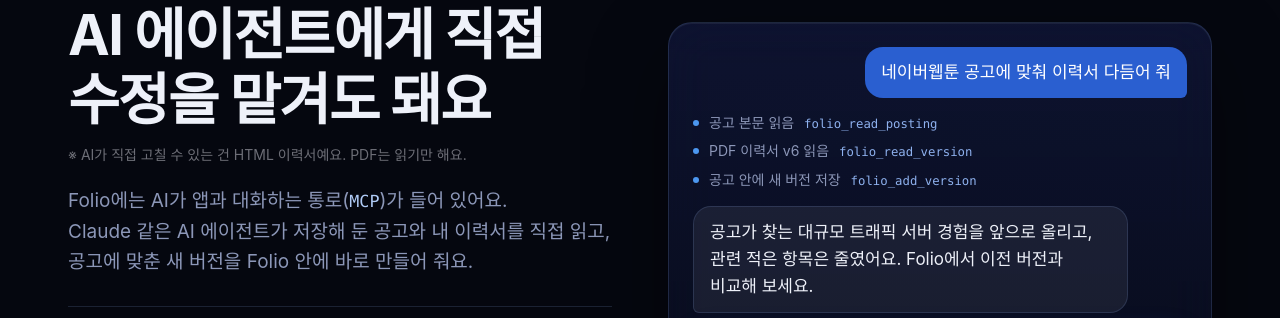
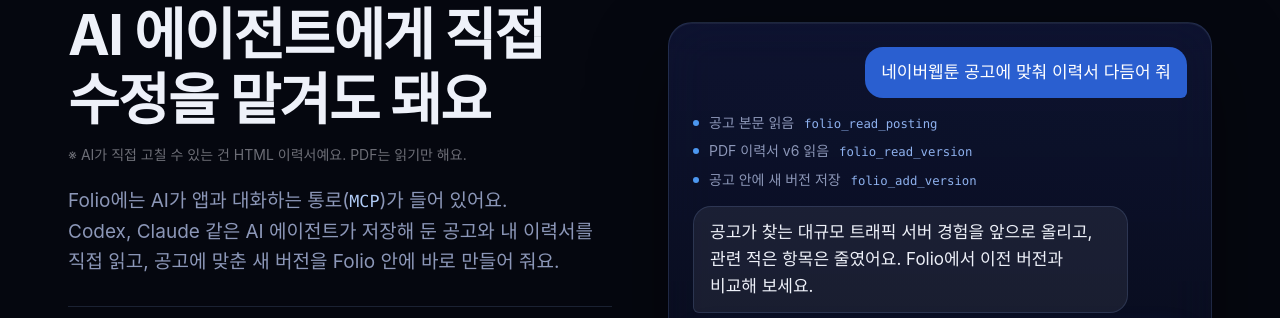
Before and after one commit to 2Jaeheon/homebrew-folio, a plain HTML site: page docs/index.html in a window 1280 px wide. Shown: the part 2795-3113 px from the top of the page. Drawn offline with Linux system fonts and the light colour scheme; animation ran at ten frames a second; a web font is replaced by a local one.

Commit message:
docs(site): Codex, Claude 예시

```diff
--- a/docs/index.html
+++ b/docs/index.html
@@ -171,7 +171,7 @@
   <div class="mcp-copy">
     <h2 class="section-title" id="mcp-title" data-rise>AI 에이전트에게 직접 수정을 맡겨도 돼요</h2>
     <p class="mcp-note">※ AI가 직접 고칠 수 있는 건 HTML 이력서예요. PDF는 읽기만 해요.</p>
-    <p class="lead">Folio에는 AI가 앱과 대화하는 통로(<code>MCP</code>)가 들어 있어요.<br>Claude 같은 AI 에이전트가 저장해 둔 공고와 내 이력서를 직접 읽고, 공고에 맞춘 새 버전을 Folio 안에 바로 만들어 줘요.</p>
+    <p class="lead">Folio에는 AI가 앱과 대화하는 통로(<code>MCP</code>)가 들어 있어요.<br>Codex, Claude 같은 AI 에이전트가 저장해 둔 공고와 내 이력서를 직접 읽고, 공고에 맞춘 새 버전을 Folio 안에 바로 만들어 줘요.</p>
     <dl class="rules">
       <div><dt>읽어요</dt><dd>저장한 공고, 내 이력서와 모든 버전</dd></div>
       <div><dt>만들어요</dt><dd>공고에 맞춘 이력서 새 버전 (준비 중인 공고에만)</dd></div>
```
